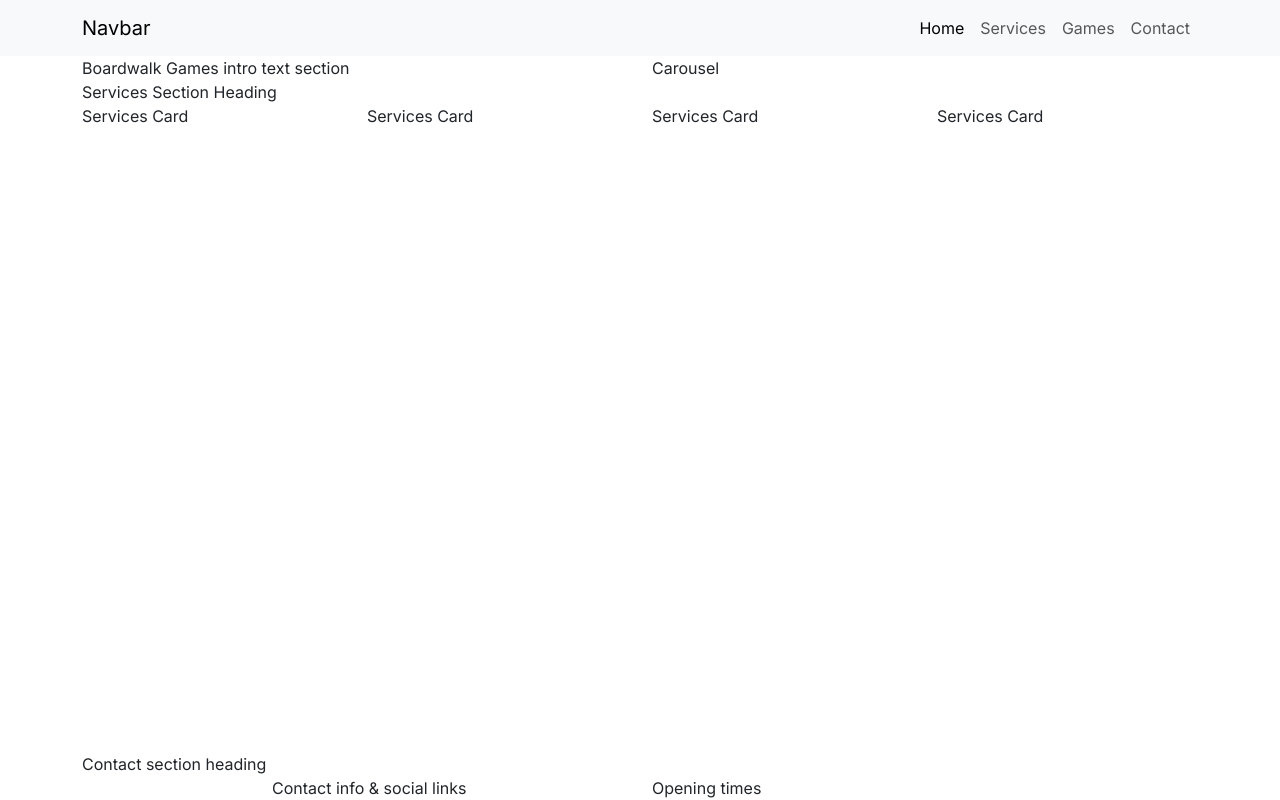
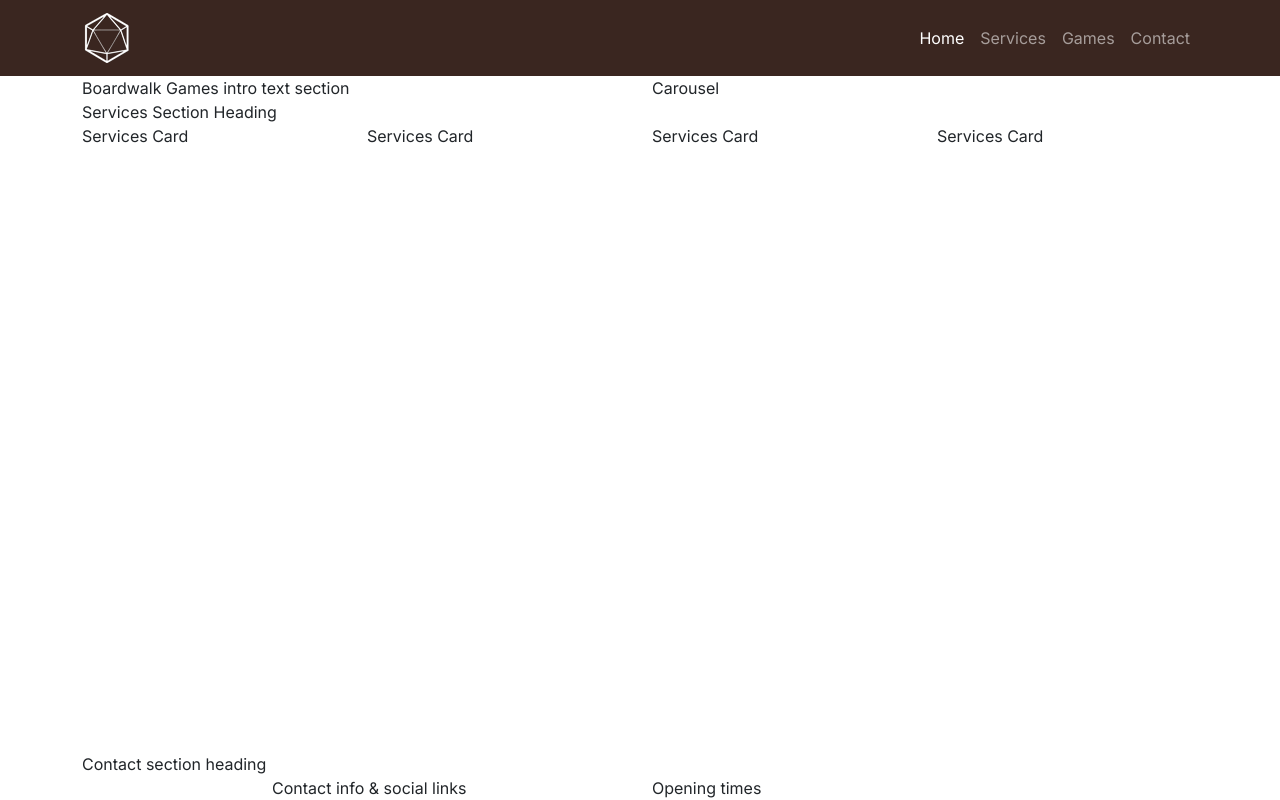
Before and after one commit to bryonybailey485/boardwalk-games, a plain HTML site: page index.html in a window 1280 px wide. Drawn offline with nearby package versions, Linux system fonts and the light colour scheme; a web font is replaced by a local one.

Commit message:
Sytled and added a logo to the navbar

```diff
--- a/assets/styles.css
+++ b/assets/styles.css
@@ -2,7 +2,7 @@
 :root{
     --primary-font: "inter", sans-serif;
     --secondary-font: "Macondo", cursive;
-    --primary-color: #416a8e;
+    --primary-color: #3a2620;
     --secondry-color: #aa9581;
     --highlight-color:#416a8e;
     --light-highlight: #7a9fc2;
@@ -17,7 +17,16 @@ h3{
     font-family: var(--secondary-font);
     color:var(--primary-color);
 }
-
+.sub-heading-color{
+    color: var(--highlight-color);
+}
+/* Navbar*/
+#navbar{
+    background-color: var(--primary-color);
+}
+#navbar .logo(
+    width:30px;
+)
 
 /* This is commented out in case we need to visualise other grids later. */
 /* .container,
--- a/index.html
+++ b/index.html
@@ -42,9 +42,11 @@
 
 <body class="d-flex flex-column min-vh-100">
     <!-- Navigation -->
-    <nav class="navbar navbar-expand-lg bg-body-tertiary">
+    <nav id="navbar" class="navbar navbar-expand-lg" data-bs-theme="dark">
         <div class="container">
-            <a class="navbar-brand" href="#">Navbar</a>
+            <a class="navbar-brand" href="#">
+                <img src="assets/images/logo-sm-white.png" alt="Boardwalk Games Logo" class="logo">
+            </a>
             <button class="navbar-toggler" type="button" data-bs-toggle="collapse" data-bs-target="#navbarNav"
                 aria-controls="navbarNav" aria-expanded="false" aria-label="Toggle navigation">
                 <span class="navbar-toggler-icon"></span>
```
